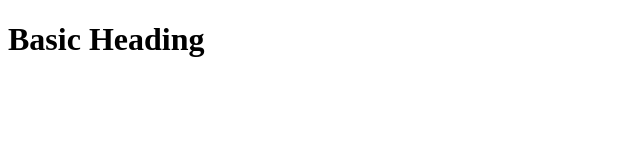
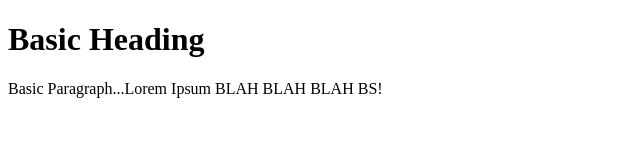
Before and after one commit to rottenberry23/coursera--test, a plain HTML site: page index.html in a window 1280 px wide. Shown: the whole page, without its empty margins (0-640 px from the left). Drawn offline with Linux system fonts and the light colour scheme.

Commit message:
made slight changes...added a <p> tag

```diff
--- a/index.html
+++ b/index.html
@@ -5,5 +5,6 @@
 </head>
 <body>
 	<h1>Basic Heading</h1>
+	<p>Basic Paragraph...Lorem Ipsum BLAH BLAH BLAH BS!</p>
 </body>
 </html>
```
